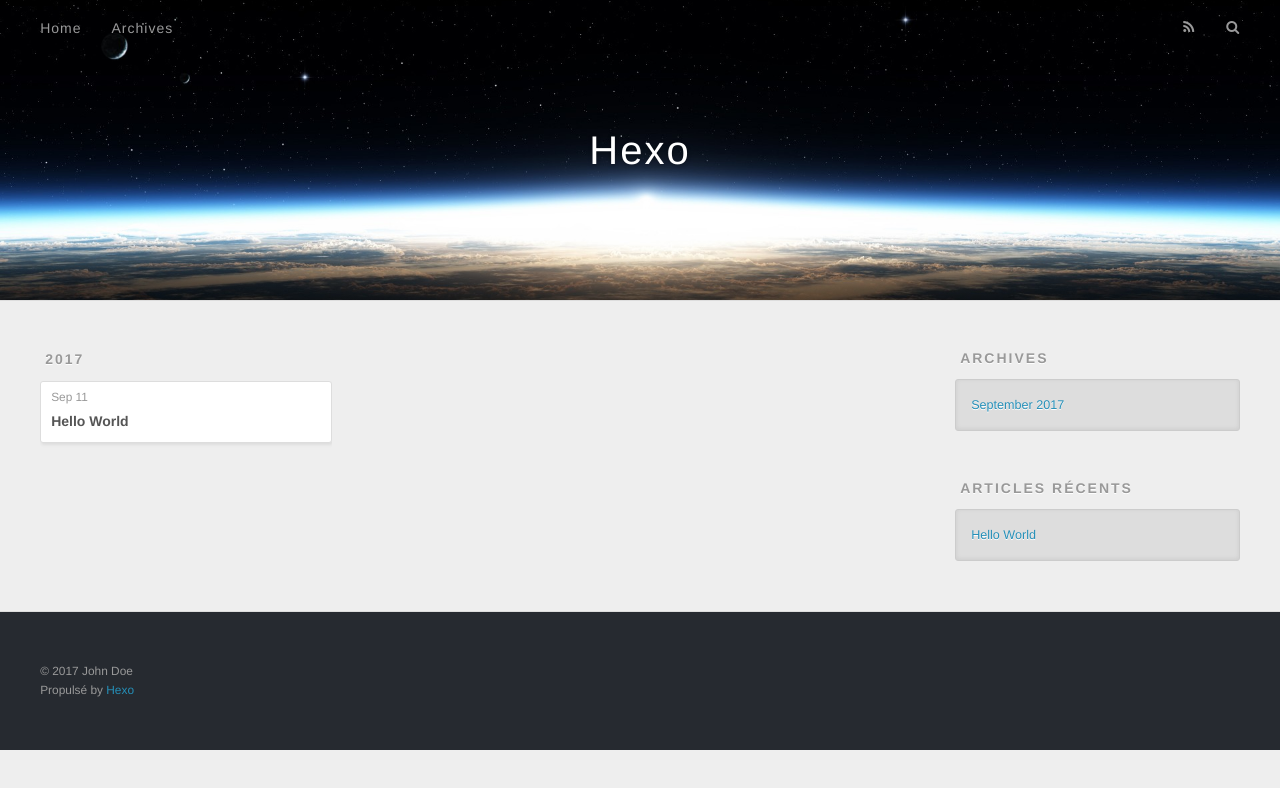
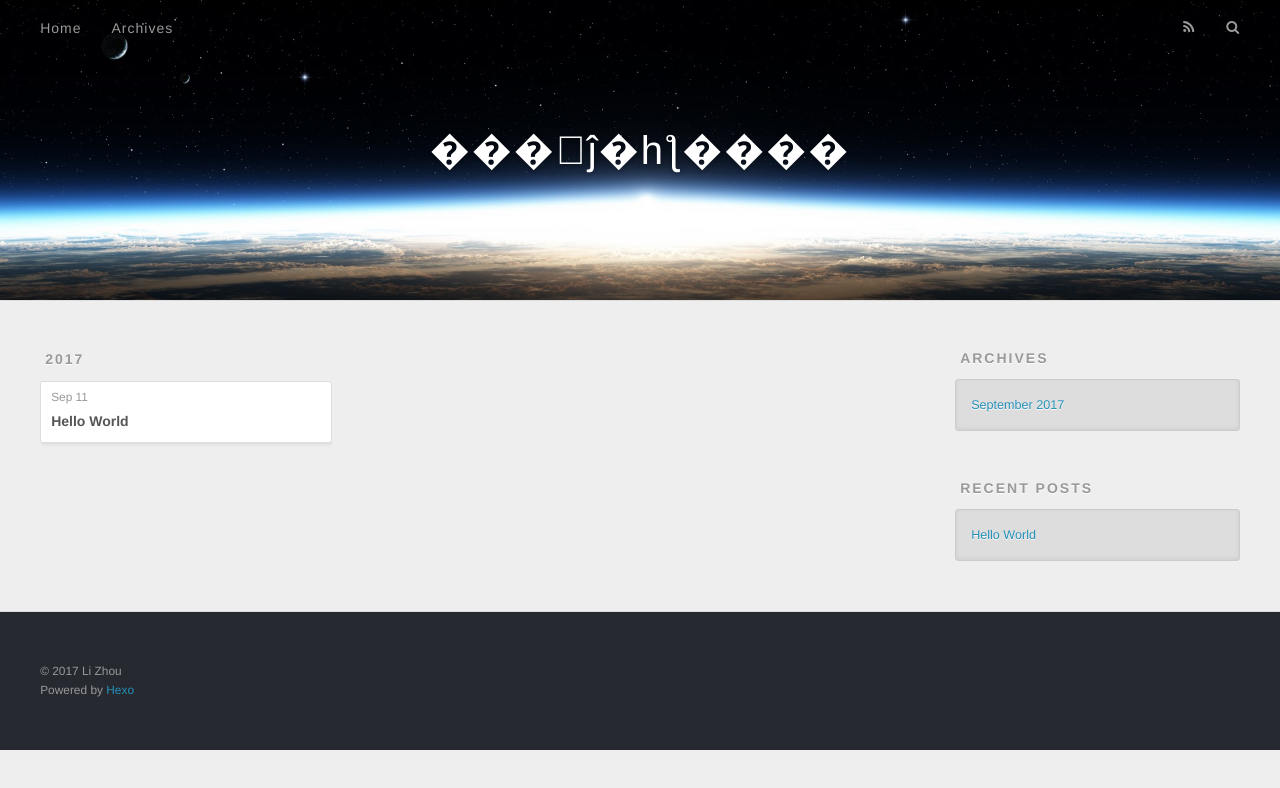
Before and after one commit to BBYLi/BBYLi.github.io, a plain HTML site: page archives/2017/09/index.html in a window 1280 px wide. Drawn offline with nearby package versions, Linux system fonts and the light colour scheme.

Commit message:
Site updated: 2017-09-12 17:05:36

```diff
--- a/archives/2017/09/index.html
+++ b/archives/2017/09/index.html
@@ -3,16 +3,16 @@
 <head>
   <meta charset="utf-8">
 
-  <title>Archives: 2017/9 | Hexo</title>
+  <title>Archives: 2017/9 | ���޵ĵ�һƪ����</title>
   <meta name="viewport" content="width=device-width, initial-scale=1, maximum-scale=1">
   <meta property="og:type" content="website">
-<meta property="og:title" content="Hexo">
+<meta property="og:title" content="���޵ĵ�һƪ����">
 <meta property="og:url" content="http://yoursite.com/archives/2017/09/index.html">
-<meta property="og:site_name" content="Hexo">
+<meta property="og:site_name" content="���޵ĵ�һƪ����">
 <meta name="twitter:card" content="summary">
-<meta name="twitter:title" content="Hexo">
+<meta name="twitter:title" content="���޵ĵ�һƪ����">
 
-    <link rel="alternate" href="/atom.xml" title="Hexo" type="application/atom+xml">
+    <link rel="alternate" href="/atom.xml" title="���޵ĵ�һƪ����" type="application/atom+xml">
 
 
     <link rel="icon" href="/favicon.png">
@@ -33,7 +33,7 @@
   <div id="header-outer" class="outer">
     <div id="header-title" class="inner">
       <h1 id="logo-wrap">
-        <a href="/" id="logo">Hexo</a>
+        <a href="/" id="logo">���޵ĵ�һƪ����</a>
       </h1>
 
     </div>
@@ -48,9 +48,9 @@
       </nav>
       <nav id="sub-nav">
 
-          <a id="nav-rss-link" class="nav-icon" href="/atom.xml" title="Flux RSS"></a>
+          <a id="nav-rss-link" class="nav-icon" href="/atom.xml" title="RSS Feed"></a>
 
-        <a id="nav-search-btn" class="nav-icon" title="Rechercher"></a>
+        <a id="nav-search-btn" class="nav-icon" title="Search"></a>
       </nav>
       <div id="search-form-wrap">
         <form action="//google.com/search" method="get" accept-charset="UTF-8" class="search-form"><input type="search" name="q" class="search-form-input" placeholder="Search"><button type="submit" class="search-form-submit">&#xF002;</button><input type="hidden" name="sitesearch" value="http://yoursite.com"></form>
@@ -117,7 +117,7 @@
 
 
   <div class="widget-wrap">
-    <h3 class="widget-title">Articles récents</h3>
+    <h3 class="widget-title">Recent Posts</h3>
     <div class="widget">
       <ul>
 
@@ -137,8 +137,8 @@
 
   <div class="outer">
     <div id="footer-info" class="inner">
-      &copy; 2017 John Doe<br>
-      Propulsé by <a href="http://hexo.io/" target="_blank">Hexo</a>
+      &copy; 2017 Li Zhou<br>
+      Powered by <a href="http://hexo.io/" target="_blank">Hexo</a>
     </div>
   </div>
 </footer>
```
Also changed, not shown: 2017/09/11/hello-world/index.html (+10 -10 lines), archives/2017/index.html (+11 -11 lines), archives/index.html (+11 -11 lines), index.html (+12 -12 lines).
